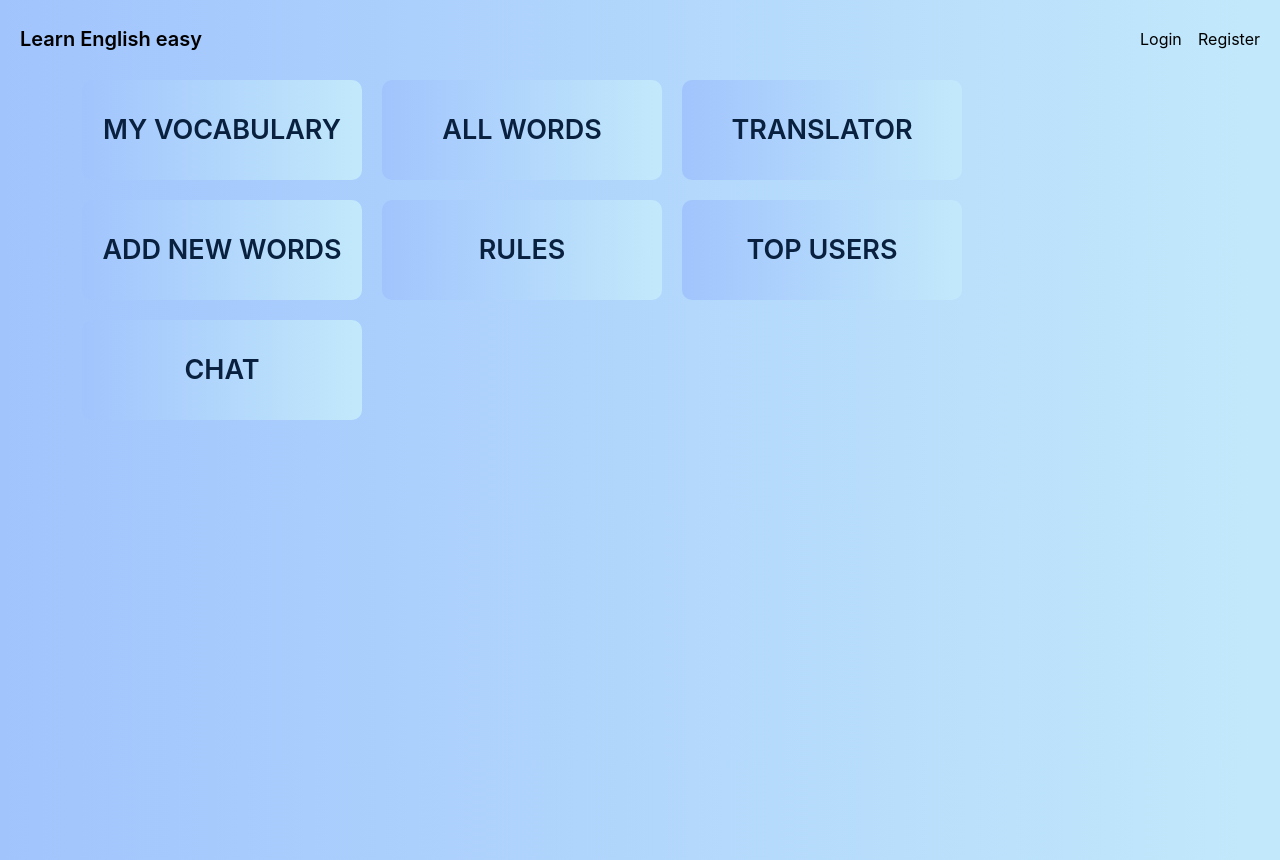
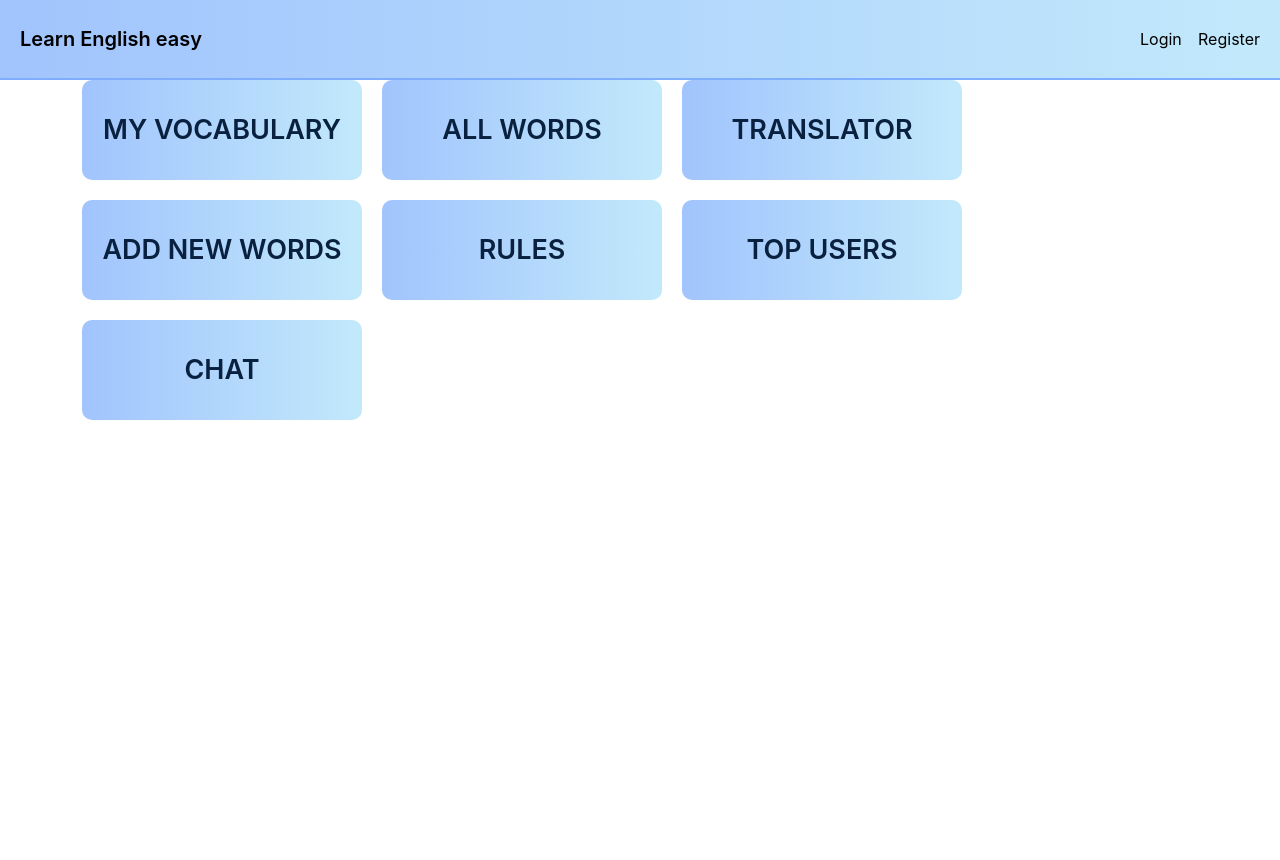
Before and after one commit to shvec-es/english-easy, a React (Create React App) app: page / in a window 1280 px wide. Built offline with nearby package versions, Linux system fonts and the light colour scheme.

Commit message:
delete bg

```diff
--- a/src/App.module.scss
+++ /dev/null
@@ -1,3 +0,0 @@
-.section-background {
-  background: linear-gradient(90deg, #a1c4fd 0%, #c2e9fb 100%);
-}
--- a/src/App.tsx
+++ b/src/App.tsx
@@ -1,6 +1,5 @@
 import React from 'react';
 import { Routes, Route, Navigate } from 'react-router-dom';
-import styles from './App.module.scss'
 import {Container, Header, MyVocabulary, AllWords, Translator, AddNewWords, Rules, TopUsers, Chat } from './components';
 import DashboardPage from './pages/Dashboard';
 import LoginPage from './pages/LoginPage';
@@ -11,7 +10,7 @@ const App: React.FC = () => {
   return (
     <>
       <Header />
-      <section className={styles['section-background']}>
+      {/* <section className={styles['section-background']}> */}
         <Container>
           <Routes>
             <Route path='/' element={<DashboardPage />}/>
@@ -30,7 +29,7 @@ const App: React.FC = () => {
           </Routes>
 
         </Container>
-      </section>
+      {/* </section> */}
     </>
 );
 }
```
